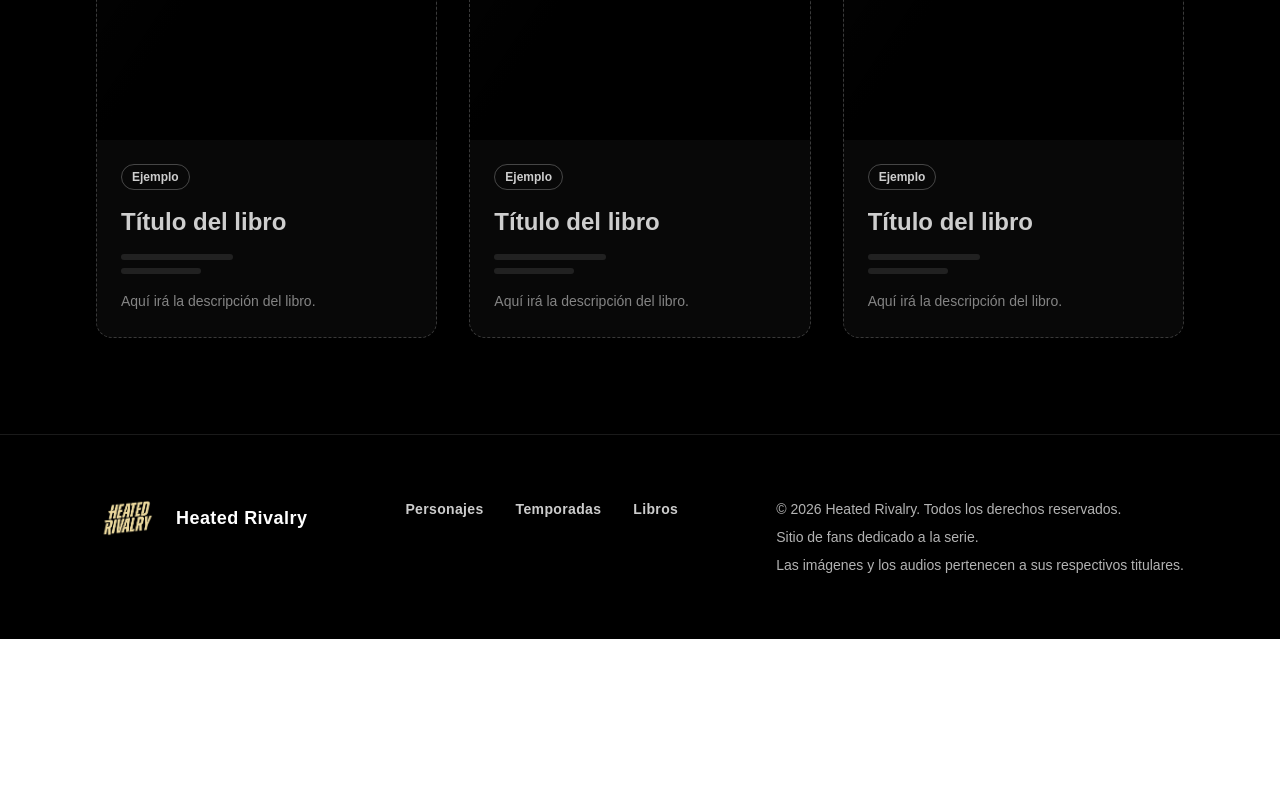
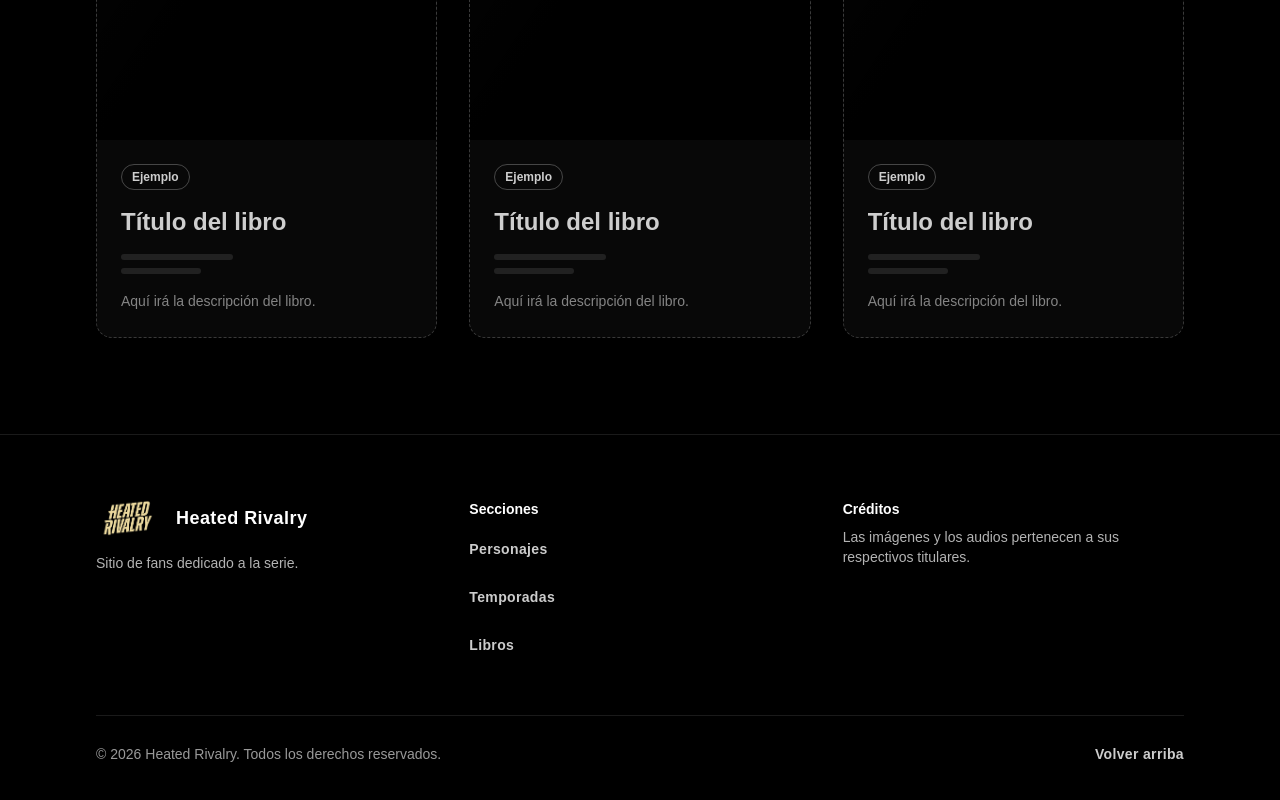
Before and after one commit to hveramtz-TI/heated_rivalry, a Next.js app in the folder frontend/: page / in a window 1280 px wide. Shown: the part 4387-5187 px from the top of the page. Before the commit the page ends 5026 px from the top, so only its background shows below. Built offline with nearby package versions, Linux system fonts and the light colour scheme.

Commit message:
feat(footer): restructure layout with larger link targets

```diff
--- a/frontend/components/sections/Footer.tsx
+++ b/frontend/components/sections/Footer.tsx
@@ -1,20 +1,31 @@
 import Image from "next/image";
 
 /**
- * Static site footer (site-footer spec, decision 5). It reads nothing from the
+ * Static site footer (site-footer spec, T4 polish). It reads nothing from the
  * JSON data layer — its content is fixed site chrome, not catalog data. Every
  * link is an in-page anchor to a section rendered by the same route; no
- * external, social, or legal destination is invented.
+ * external, social, or legal destination is invented. Every link target is at
+ * least 44px tall.
  */
 const CURRENT_YEAR = new Date().getFullYear();
 
+/** 44px (min-h-11) touch target for every footer link (T4). */
 const FOOTER_LINK_CLASS =
-  "rounded text-sm font-semibold tracking-wide text-white/80 transition-colors hover:text-white focus-visible:ring-2 focus-visible:ring-white focus-visible:ring-offset-2 focus-visible:ring-offset-black focus-visible:outline-none";
+  "inline-flex min-h-11 items-center rounded text-sm font-semibold tracking-wide text-white/80 transition-colors hover:text-white focus-visible:ring-2 focus-visible:ring-white focus-visible:ring-offset-2 focus-visible:ring-offset-black focus-visible:outline-none";
+
+/** In-page destinations; the labels mirror the rendered section headings. */
+const FOOTER_SECTIONS = [
+  { href: "#personajes", label: "Personajes" },
+  { href: "#temporadas", label: "Temporadas" },
+  { href: "#libros", label: "Libros" },
+] as const;
 
 export default function Footer() {
   return (
     <footer className="border-t border-white/10 bg-black text-white">
-      <div className="mx-auto flex w-full max-w-6xl flex-col gap-10 px-6 py-16 md:flex-row md:items-start md:justify-between md:px-8">
+      <div className="mx-auto flex w-full max-w-6xl flex-col gap-12 px-6 py-16 md:px-8">
+        <div className="grid gap-12 md:grid-cols-3 md:gap-8">
+          <div className="flex flex-col gap-4">
             <div className="flex items-center gap-4">
               <Image
                 src="/logo.png"
@@ -24,30 +35,42 @@ export default function Footer() {
               />
               <p className="text-lg font-bold tracking-wide">Heated Rivalry</p>
             </div>
+            <p className="max-w-prose text-sm text-white/70">
+              Sitio de fans dedicado a la serie.
+            </p>
+          </div>
 
           <nav
             aria-label="Navegación del sitio"
-          className="flex flex-col gap-3 md:flex-row md:gap-8"
+            className="flex flex-col gap-2"
           >
-          <a href="#personajes" className={FOOTER_LINK_CLASS}>
-            Personajes
+            <h2 className="text-sm font-semibold text-white">Secciones</h2>
+            <ul className="flex flex-col gap-1">
+              {FOOTER_SECTIONS.map((section) => (
+                <li key={section.href}>
+                  <a href={section.href} className={FOOTER_LINK_CLASS}>
+                    {section.label}
                   </a>
-          <a href="#temporadas" className={FOOTER_LINK_CLASS}>
-            Temporadas
-          </a>
-          <a href="#libros" className={FOOTER_LINK_CLASS}>
-            Libros
-          </a>
+                </li>
+              ))}
+            </ul>
           </nav>
 
           <div className="flex flex-col gap-2 text-sm text-white/70">
-          <p>© {CURRENT_YEAR} Heated Rivalry. Todos los derechos reservados.</p>
-          <p>Sitio de fans dedicado a la serie.</p>
+            <h2 className="text-sm font-semibold text-white">Créditos</h2>
             <p>
               Las imágenes y los audios pertenecen a sus respectivos titulares.
             </p>
           </div>
         </div>
+
+        <div className="flex flex-col gap-2 border-t border-white/10 pt-4 text-sm text-white/60 md:flex-row md:items-center md:justify-between">
+          <p>© {CURRENT_YEAR} Heated Rivalry. Todos los derechos reservados.</p>
+          <a href="#main-content" className={FOOTER_LINK_CLASS}>
+            Volver arriba
+          </a>
+        </div>
+      </div>
     </footer>
   );
 }
```
Lines whose indentation alone changed are shown as unchanged.
